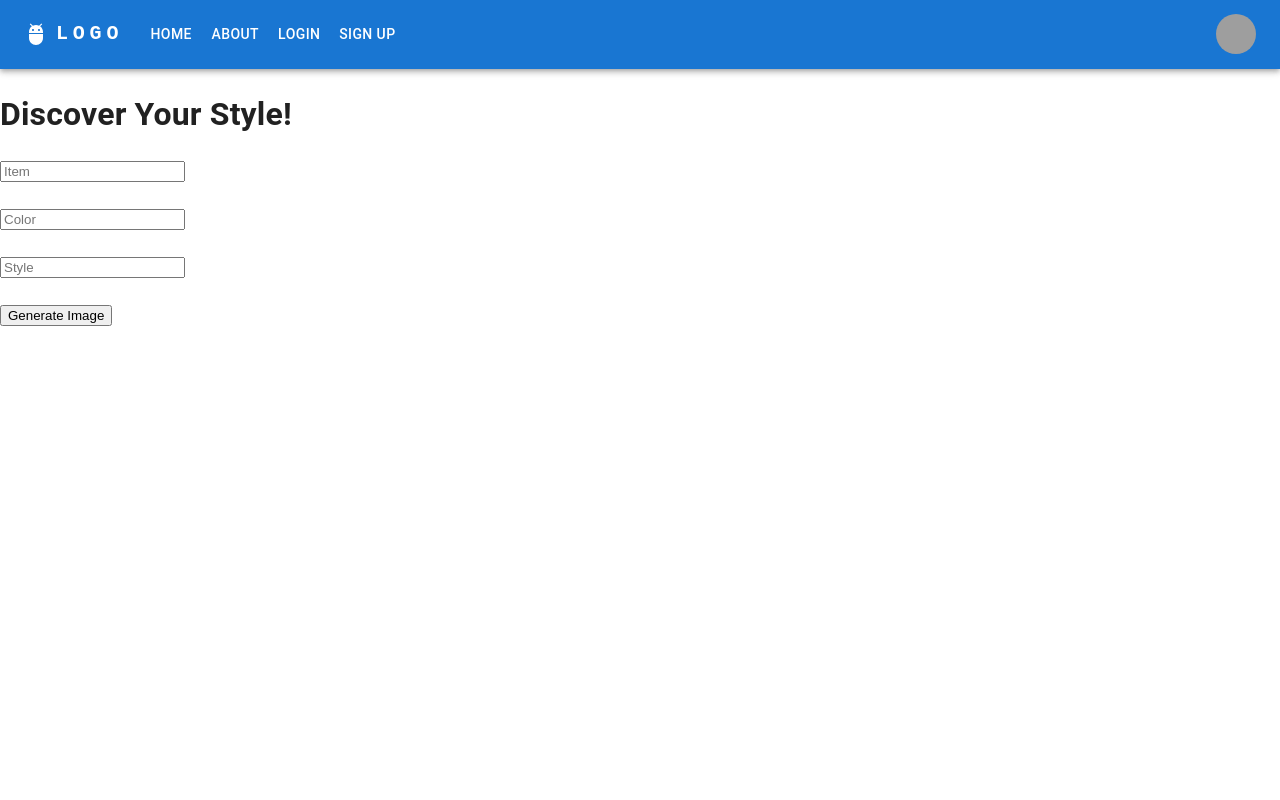
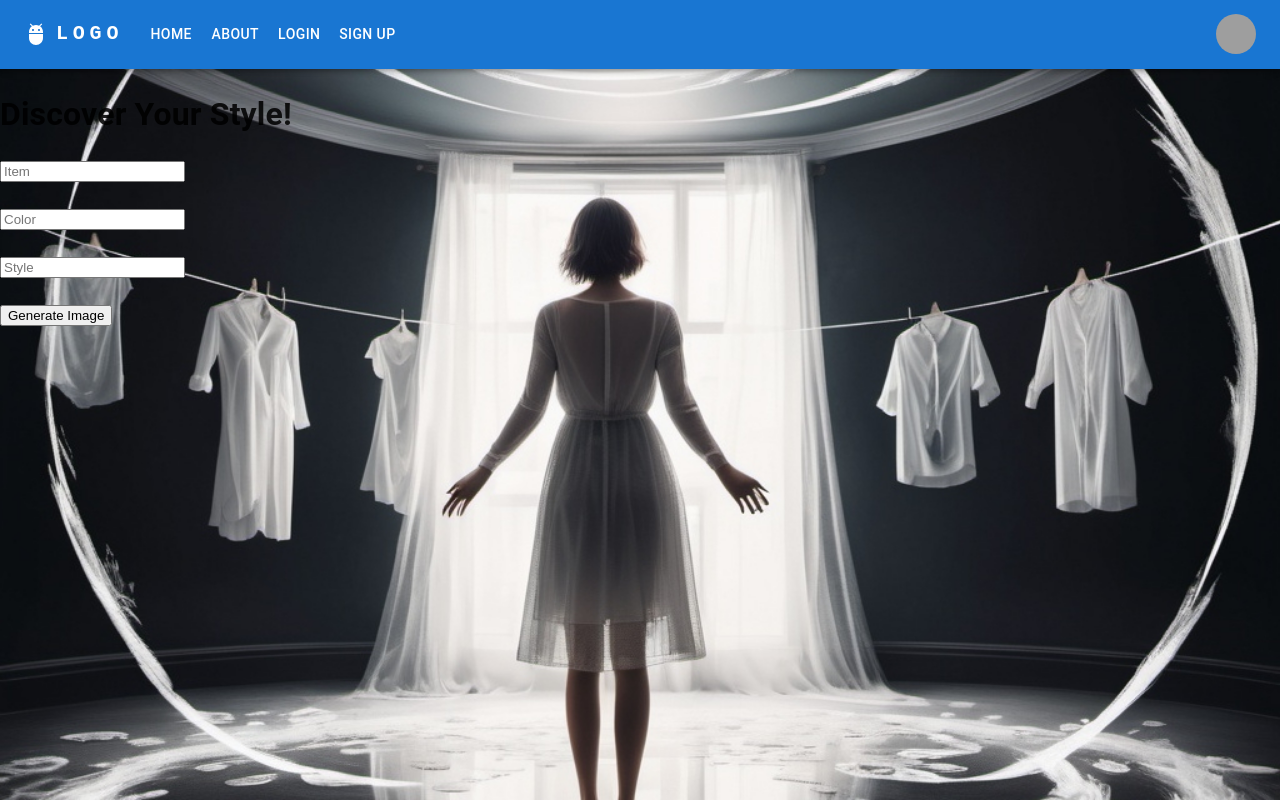
Before and after one commit to heat-chicken/fashion-selector, a React app: page / in a window 1280 px wide. Built offline with nearby package versions, Linux system fonts and the light colour scheme; grey boxes are pictures that could not be loaded.

Commit message:
added a background image

```diff
--- a/client/src/components/App.jsx
+++ b/client/src/components/App.jsx
@@ -1,30 +1,40 @@
 // App.jsx
-// Routes to render components
-
-import React from 'react'; // import React from 'react to use JSX
-import { BrowserRouter as Router, Route, Routes } from 'react-router-dom'; // Import react router
+import React from "react";
+import { BrowserRouter as Router, Route, Routes } from "react-router-dom";
+import { Box } from "@mui/material";
+import { styled } from "@mui/material/styles";
 
 import Nav from './Nav';
-import Search from './Search'; // import Search component
-import ShowImages from './ShowImages'; // import ShowImages component
-import Login from './Login'; // import Login component
+import Search from "./Search";
+import Login from "./Login";
 import InputForm from './InputForm';
+
+// Update this import statement
+import backgroundImage from '../assets/images/background1.jpg';
+
+// Create a styled component for the background
+const BackgroundBox = styled(Box)({
+  backgroundImage: `url(${backgroundImage})`,
+  backgroundSize: 'cover',
+  backgroundPosition: 'center',
+  minHeight: '100vh',
+  width: '100%',
+});
 
 console.log('App.jsx is running');
 
 function App() {
   return (
+    <BackgroundBox>
       <Router>
-      {/* <h1>App.jsx is running</h1> */}
         <Nav />
         <Routes>
           <Route path="/" element={<Search />} />
-        {/* <Route path="/images" element={<ShowImages />} /> */}
-        {/* <Route path="/store" element={<StoreListings />} /> */}
           <Route path="/login" element={<Login />} />
         </Routes>
       </Router>
+    </BackgroundBox>
   );
 }
 
-export default App; // export App component to be used in index.js
+export default App;
```
Also changed, not shown: client/src/assets/images/background1.jpg (added), client/src/assets/images/background2.jpg (added). Lines whose indentation alone changed are shown as unchanged.
